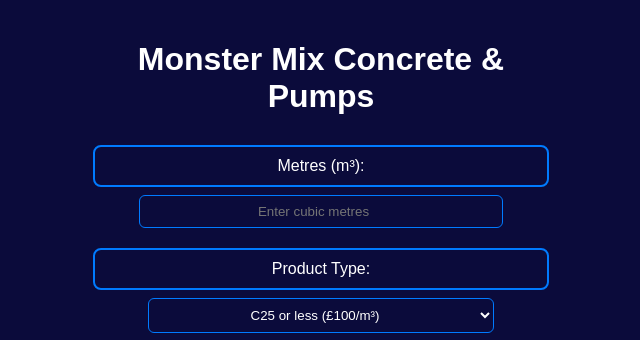
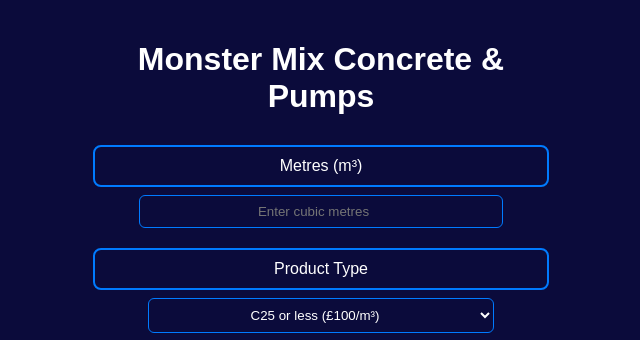
Before and after one commit to Spangla/Testbedbeta, a plain HTML site: page index.html in a window 1280 px wide. Shown: the top 340 px of the page, 319-959 px from the left. Drawn offline with Linux system fonts and the light colour scheme.

Commit message:
Update index.html

```diff
--- a/index.html
+++ b/index.html
@@ -13,13 +13,13 @@
 
     <!-- Metres Input -->
     <div class="form-row">
-      <label for="metres">Metres (m³):</label>
+      <label for="metres">Metres (m³)</label>
       <input type="number" id="metres" placeholder="Enter cubic metres">
     </div>
 
     <!-- Product Type -->
     <div class="form-row">
-      <label for="product">Product Type:</label>
+      <label for="product">Product Type</label>
       <select id="product">
         <option value="100">C25 or less (£100/m³)</option>
         <option value="110">C30 (£110/m³)</option>
@@ -32,7 +32,6 @@
     <div class="form-row">
       <label><input type="radio" name="pumpOption" id="pump"> Pump required (+£350)</label>
     </div>
-
     <div class="form-row">
       <label><input type="radio" name="pumpOption" id="pumpLong"> Long Run (+£400)</label>
     </div>
```
